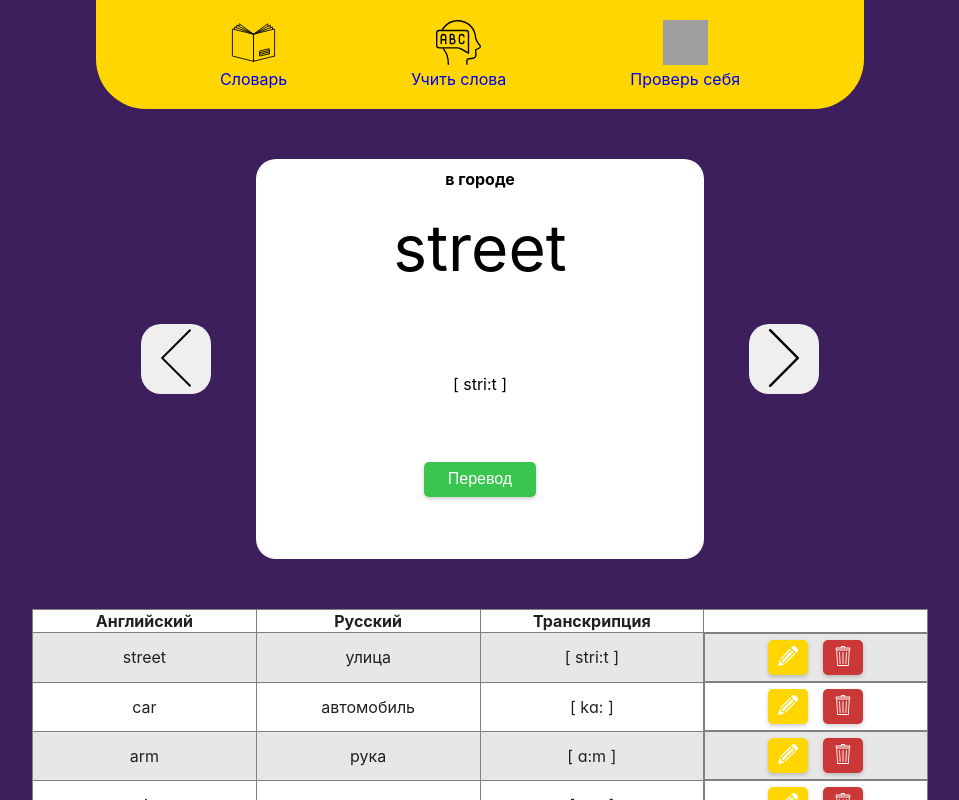
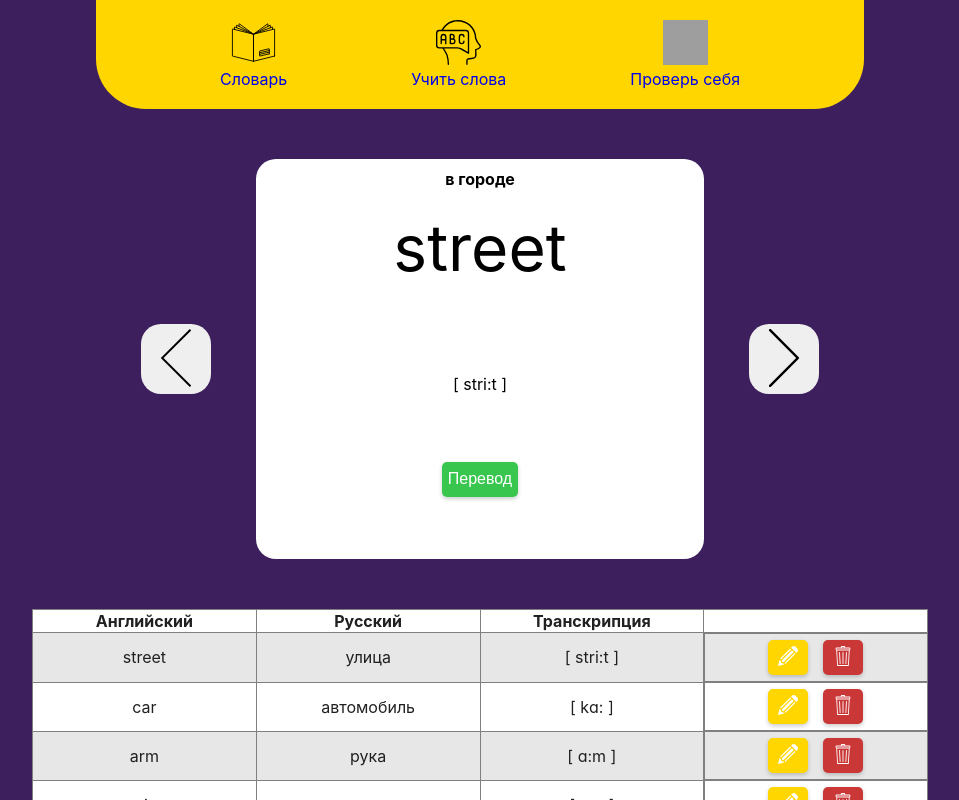
Before and after one commit to AlenaNemtsova/flashcards, a React (Create React App) app: page / in a window 1280 px wide. Shown: the top 800 px of the page, without its empty margins (160-1119 px from the left). Built offline with nearby package versions, Linux system fonts and the light colour scheme; grey boxes are pictures that could not be loaded.

Commit message:
fix button size

```diff
--- a/src/components/FlashCard.scss
+++ b/src/components/FlashCard.scss
@@ -41,7 +41,7 @@
 
 .translate-btn {
     font-size: 16px;
-    width: 25%;
+    // width: 25%;
     height: 35px;
     color: white;
     background-color: rgb(56, 198, 79);
```
